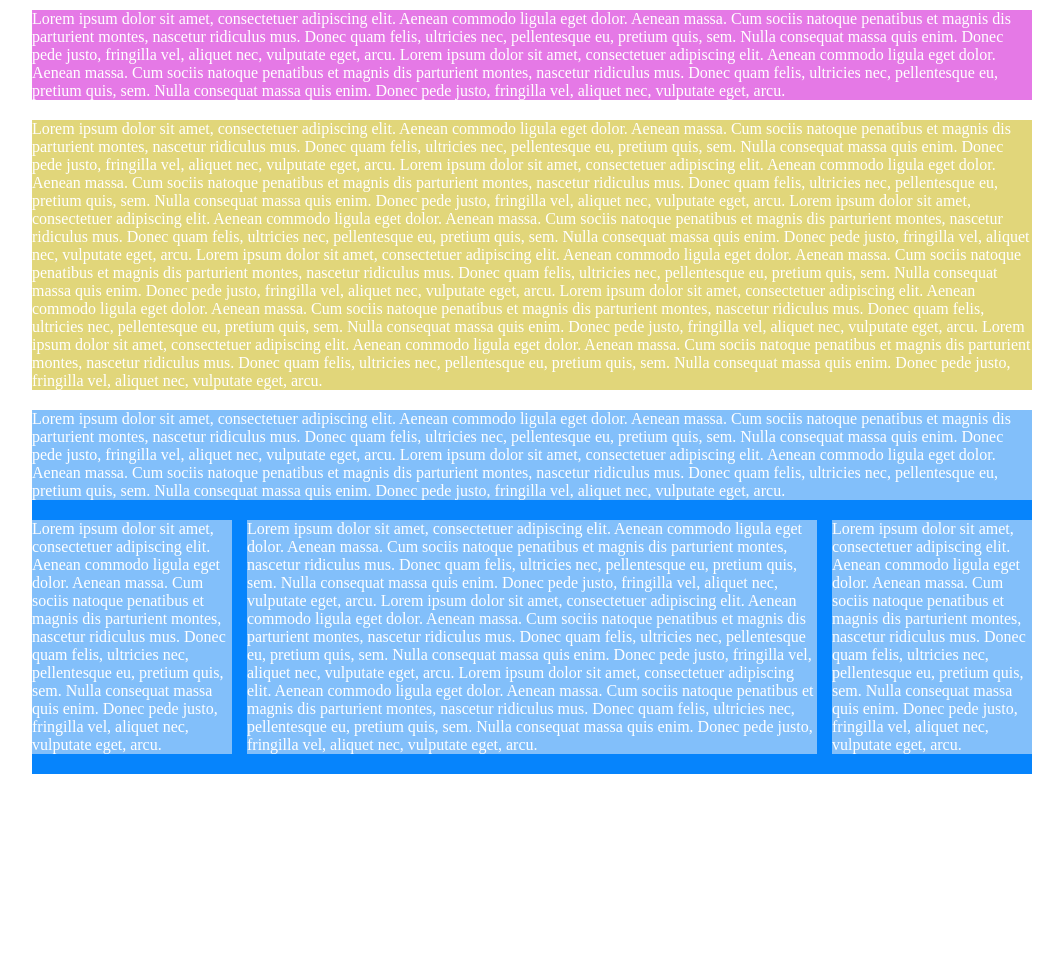
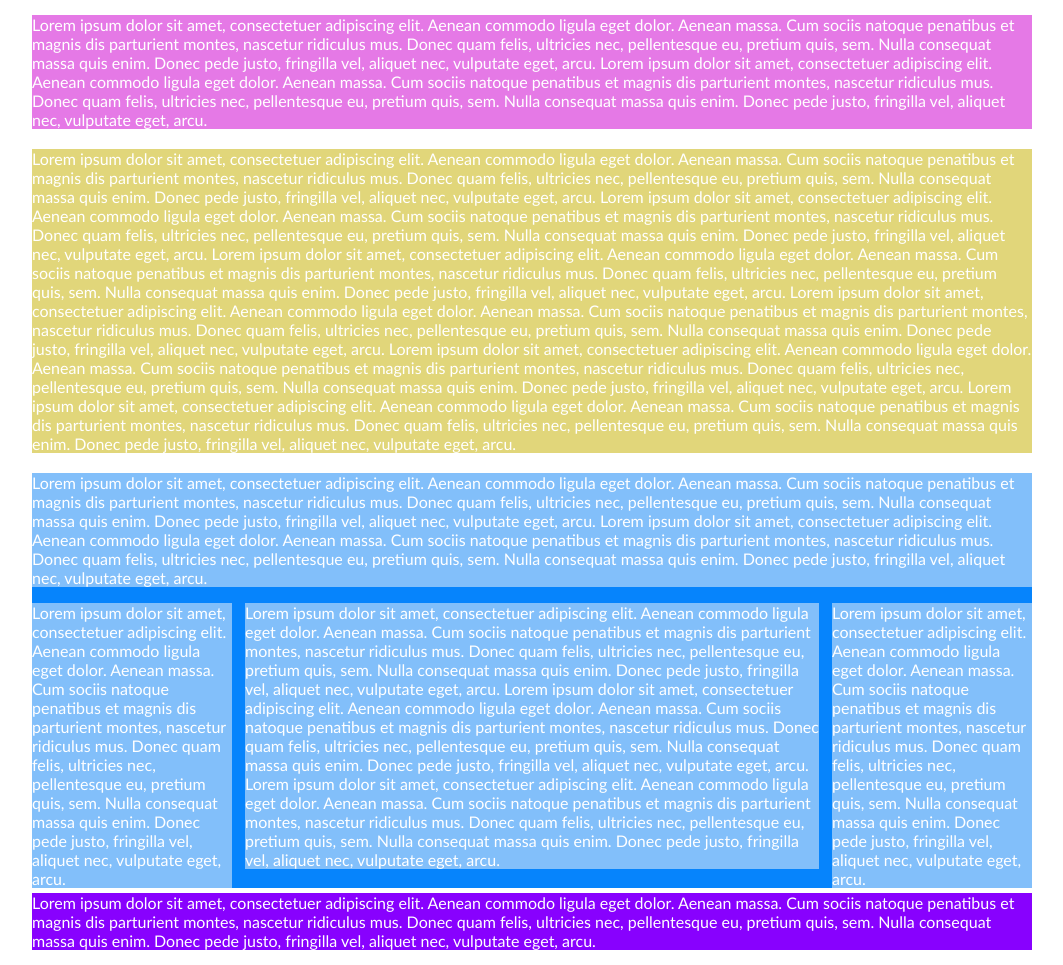
Before and after one commit to NeriEroi/htmlcss-struttura-wp, a plain HTML site: page index.html in a window 1280 px wide. Shown: the whole page, without its empty margins (108-1171 px from the left). Before the commit the page ends 800 px from the top, so only its background shows below. Drawn offline with Linux system fonts and the light colour scheme.

Commit message:
footer e rifiniture css

```diff
--- a/css/style.css
+++ b/css/style.css
@@ -3,11 +3,13 @@
     padding: 0;
     box-sizing: border-box;
     color: white;
+    font-family: 'Gill Sans', 'Gill Sans MT', Calibri, 'Trebuchet MS', sans-serif;
+    font-size: 16px;
 }
 
 .container {
     width: 1000px;
-    margin: 10px auto;
+    margin: 15px auto;
 }
 
 header {
@@ -36,7 +38,7 @@ main .second-section .title {
 }
 
 .main {
-    margin-top: 20px;
+    margin-top: 16px;
 }
 
 .paragraph {
@@ -46,10 +48,10 @@ main .second-section .title {
 }
 
 .paragraph-center {
-    width: calc((100% / 5)*3 - 30px);
+    width: calc((100% / 5)*3 - 26px);
     float: left;
     background-color: #82BFFA;
-    margin: 0 15px 20px 15px;
+    margin: 0 13px 16px 13px;
 }
 
 .clearfix::after {
@@ -59,3 +61,9 @@ main .second-section .title {
 }
 
 /* / main second section attributes */
+
+
+footer {
+    background-color: #8801FE;
+    margin-top: 5px;
+}
--- a/index.html
+++ b/index.html
@@ -67,7 +67,9 @@
         <!-- / main -->
 
         <!-- footer -->
-        <footer></footer>
+        <footer>
+            Lorem ipsum dolor sit amet, consectetuer adipiscing elit. Aenean commodo ligula eget dolor. Aenean massa. Cum sociis natoque penatibus et magnis dis parturient montes, nascetur ridiculus mus. Donec quam felis, ultricies nec, pellentesque eu, pretium quis, sem. Nulla consequat massa quis enim. Donec pede justo, fringilla vel, aliquet nec, vulputate eget, arcu.
+        </footer>
         <!-- / footer -->
 
     </div>
```
